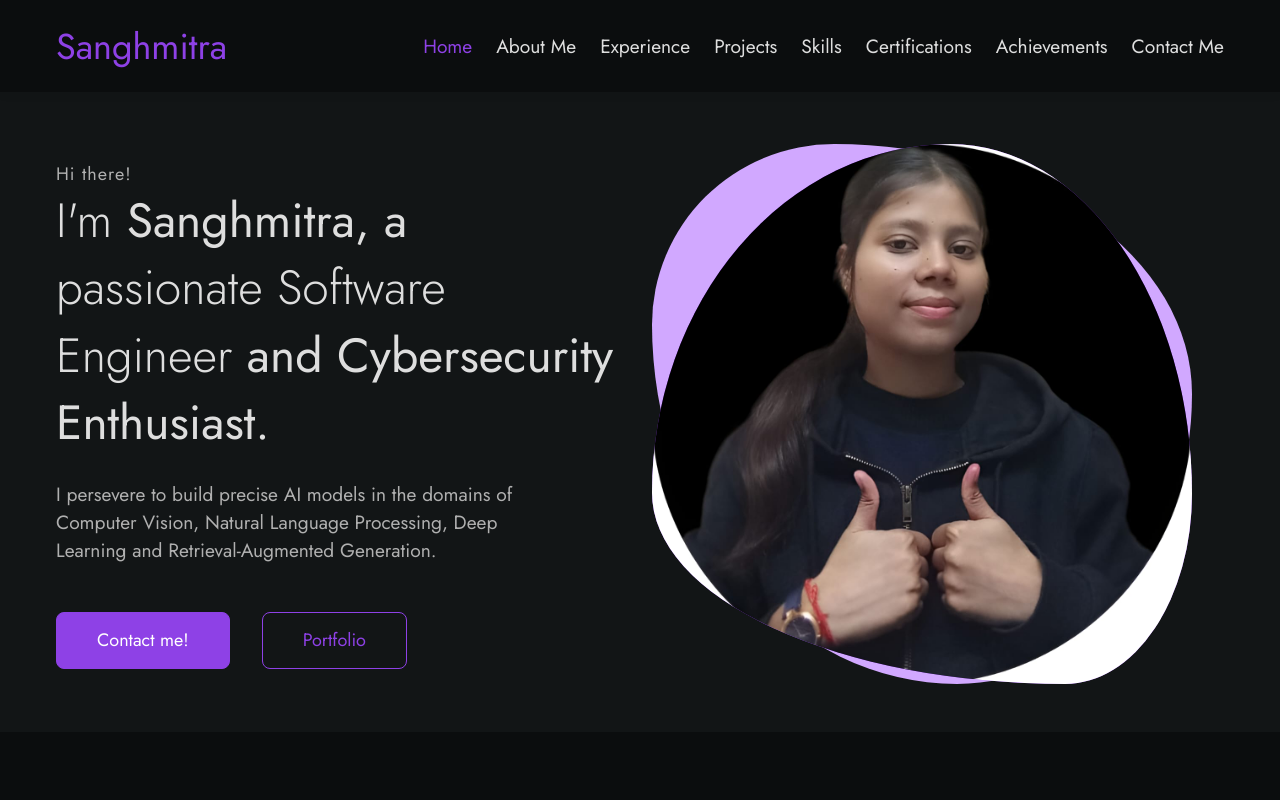
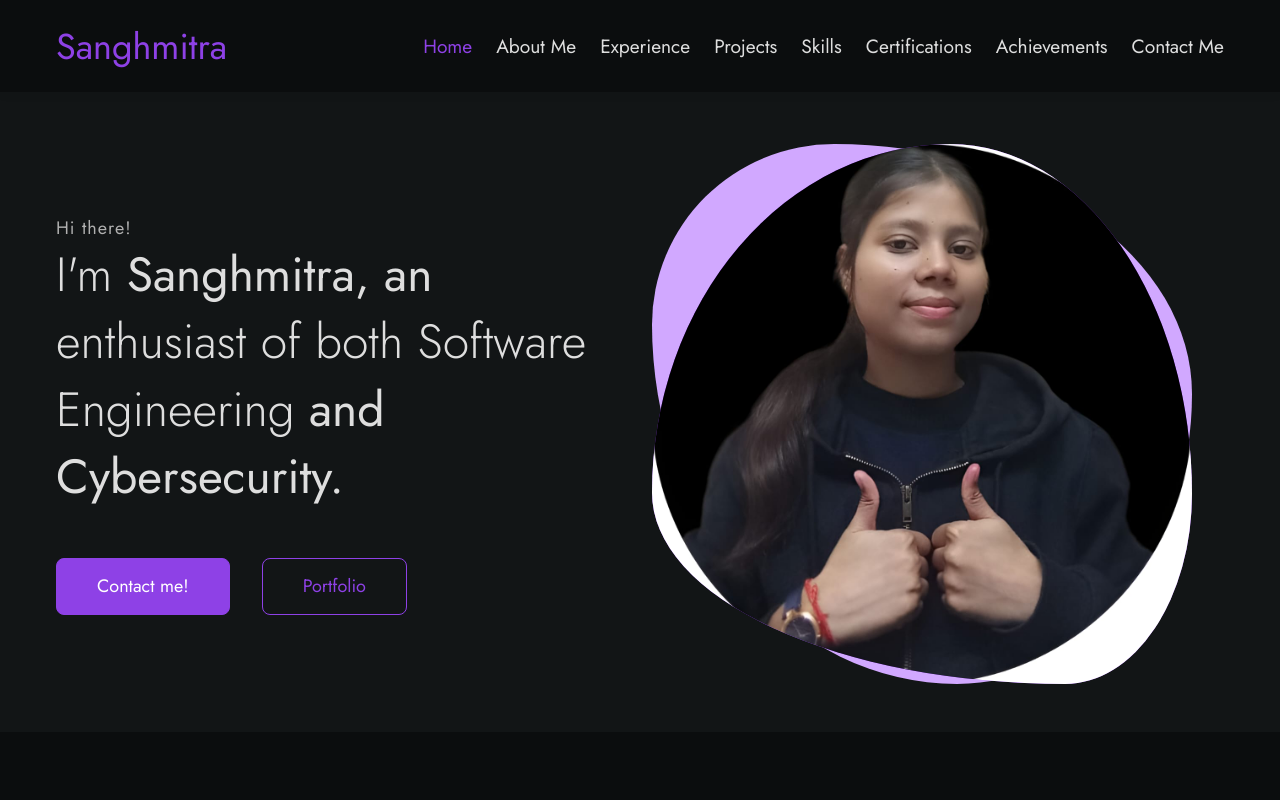
Before and after one commit to Sanghmitra12/portfolio-website, a plain HTML site: page index.html in a window 1280 px wide. Shown: the top 800 px of the page. Drawn offline with Linux system fonts and the light colour scheme.

Commit message:
Update index.html

```diff
--- a/index.html
+++ b/index.html
@@ -69,14 +69,14 @@
                 <span class="home__small">Hi there!</span>
                 <h1 class="home__title">
                     <span>I'm</span> Sanghmitra,
-                    a <span> passionate Software Engineer</span>
-                  and Cybersecurity Enthusiast.
+                    an <span> enthusiast of both Software Engineering </span>
+                  and Cybersecurity.
                 </h1>
 
                 <p class="home__description">
-                    I persevere to build precise AI models in the domains of
+                   <!-- I persevere to build precise AI models in the domains of
                 </br> Computer Vision, Natural Language Processing, Deep
-                </br> Learning and Retrieval-Augmented Generation.
+                </br> Learning and Retrieval-Augmented Generation.-->
                 </p>
                 <div class="home__btns">
                     <a href="#contact" class="btn">Contact me!</a>
@@ -107,14 +107,14 @@
                 <p class="about__description">
                     I am a second year Computer Science undergraduate from Gautam Buddha University,
                 </br>specialising in CS.
-                </br>I am an ardent AI/ML enthusiast and Data Scientist, relentlessly working on ML models
+                <!--</br>I am an ardent AI/ML enthusiast and Data Scientist, relentlessly working on ML models
                 </br>in the domains of computer vision, natural language processing and geospatial analysis.
                 </br>In addition, I am an enthusiastic practitioner of Cloud Technology, deeply immersed
                 </br>in hands-on exploration of Microsoft Azure, AWS and Google Cloud Platform. During my
                 </br>spare moments, I channel my passion into writing and publishing blogs dedicated to
                 </br>these intricate cloud platforms.
                 </br>I like playing chess, reading books and articles, playing badminton, singing and
-                </br>swimming in my free time.
+                </br>swimming in my free time. -->
                 </p>
                 <ul class="about__data grid">
                     <li class="data__item">
```
